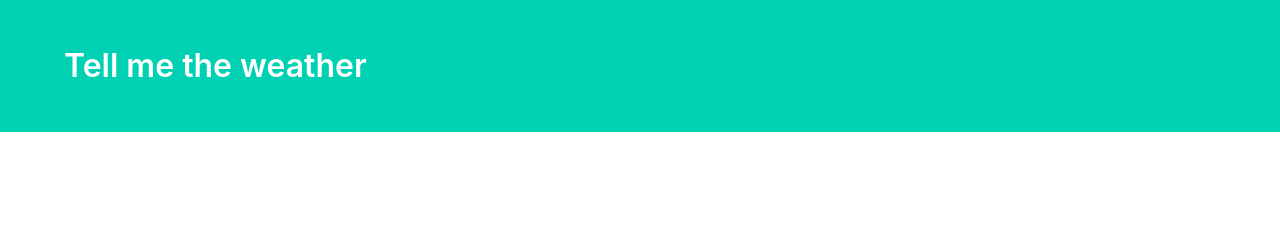
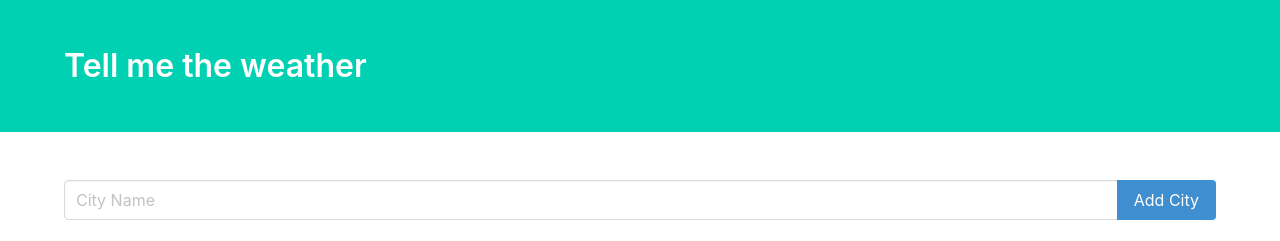
Before and after one commit to e5pe/tell_me_the_weather, a Django app: page / in a window 1280 px wide. Shown: the top 241 px of the page. Run offline with Django 3.2, Linux system fonts and the light colour scheme; some libraries are stand-ins or nearby versions; grey boxes are pictures that could not be loaded.

Commit message:
Input form to search a city's weather added.

```diff
--- a/web/templates/weather/index.html
+++ b/web/templates/weather/index.html
@@ -27,6 +27,19 @@
         <div class="container">
             <div class="columns is-mobile">
                 <div class="column is-centered">
+                    <form method="POST">
+                        {% csrf_token %}
+                        <div class="field has-addons">
+                            <div class="control is-expanded">
+                                <input class="input" type="text" placeholder="City Name">
+                            </div>
+                            <div class="control">
+                                <button class="button is-info">
+                                    Add City
+                                </button>
+                            </div>
+                        </div>
+                    </form>
                 </div>
             </div>
         </div>
```
